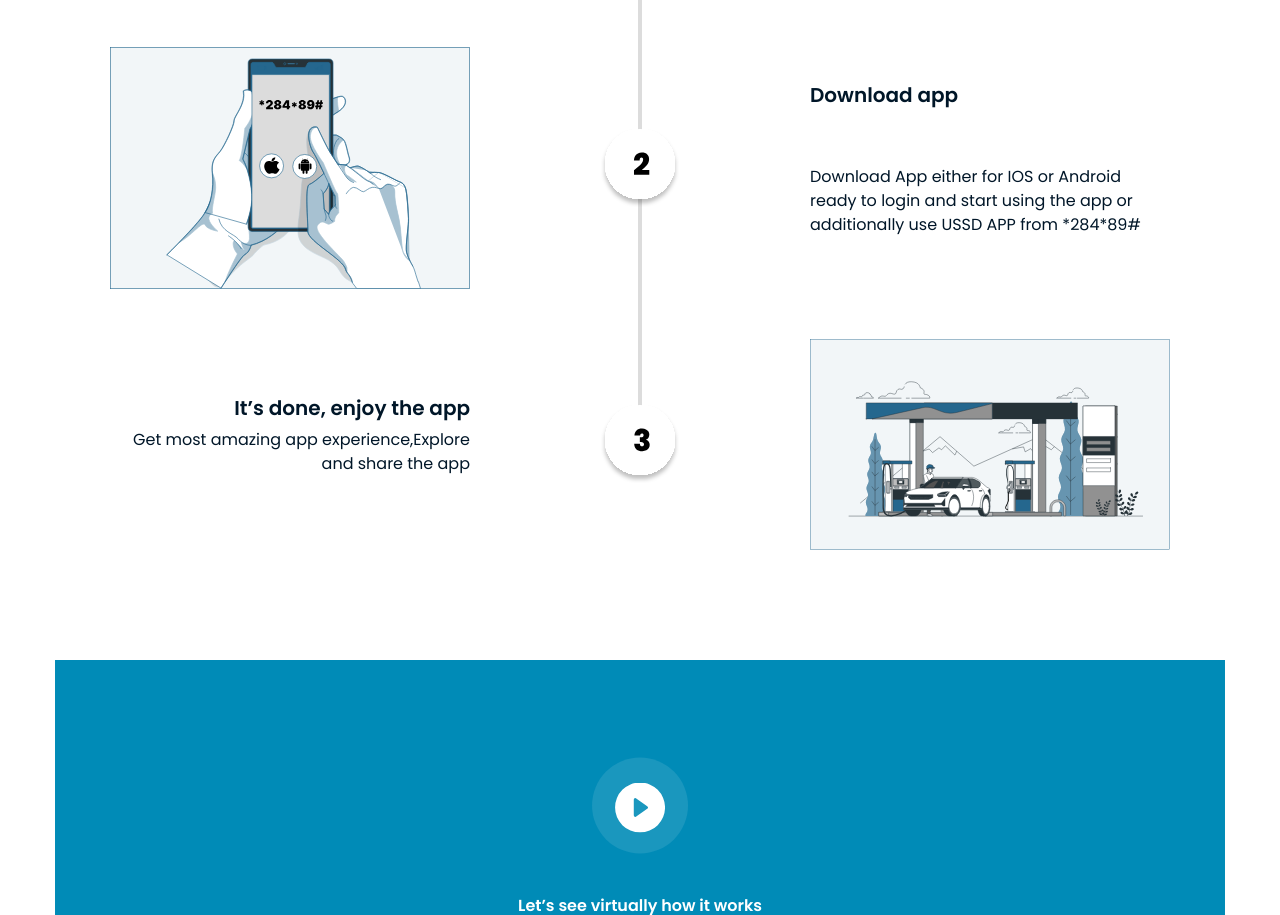
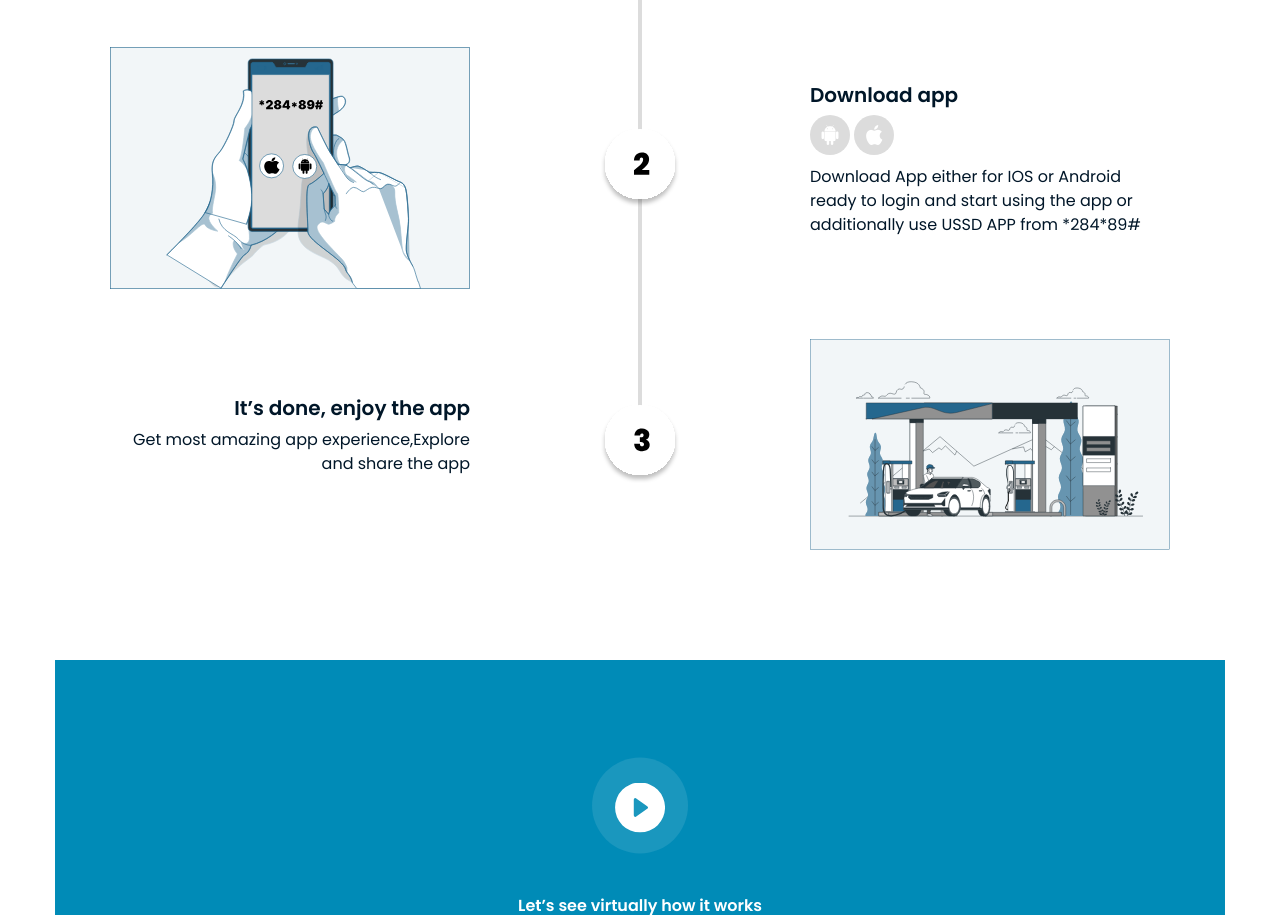
Before and after one commit to Airdady/yoapp-website, a plain HTML site: page index.html in a window 1280 px wide. Shown: the part 3247-4162 px from the top of the page. Drawn offline with Linux system fonts and the light colour scheme.

Commit message:
app_icon

```diff
--- a/css/style.css
+++ b/css/style.css
@@ -1145,7 +1145,7 @@ header.fixed .navbar {
     width: 40px;
     height: 40px;
     border-radius: 100%;
-    background-color: white;
+    background-color: gainsboro;
     color: var(--text-white);
     font-size: 20px;
     text-align: center;
```
